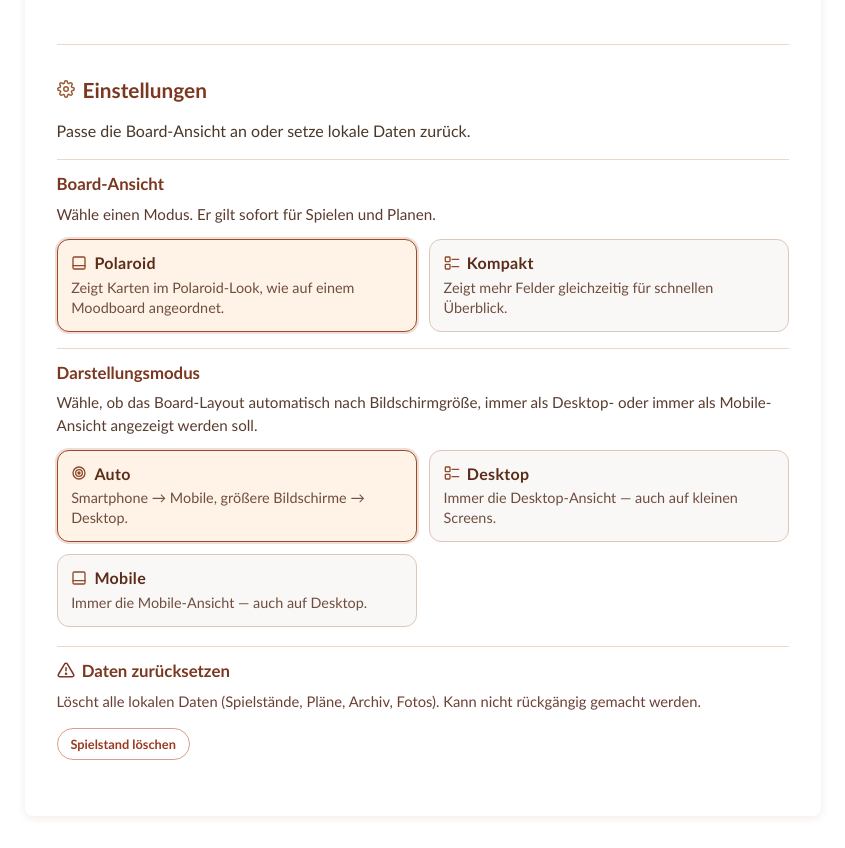
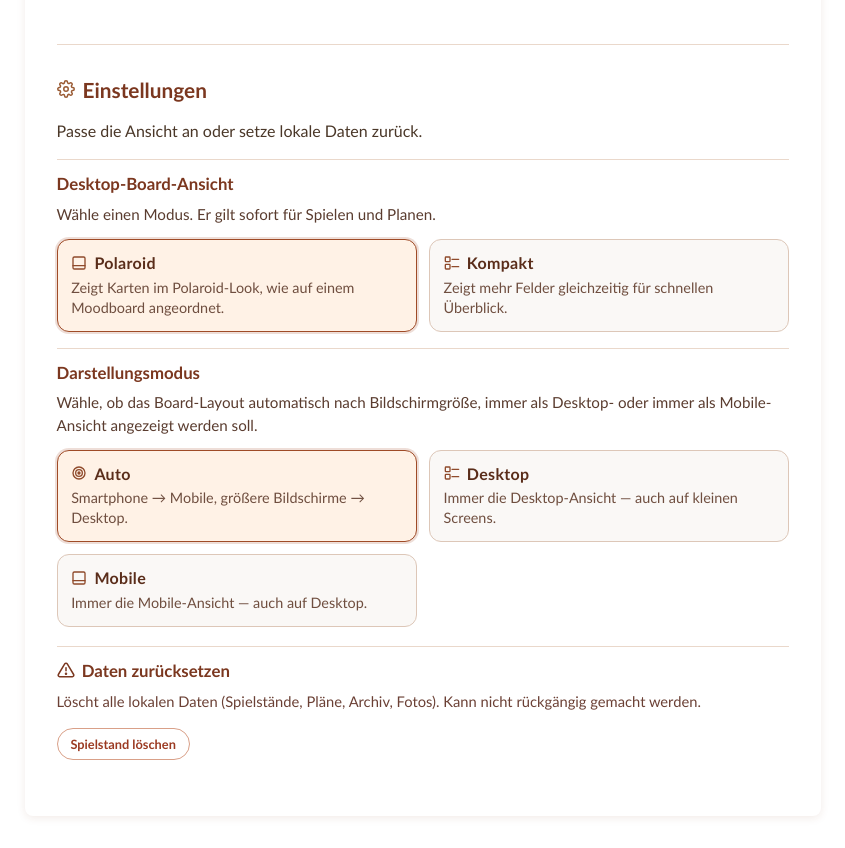
Before and after one commit to flingoflux/knitting-quarterly-bingo, an Angular app: page /how-it-works in a window 1280 px wide. Shown: the part 1042-1890 px from the top of the page, without its empty margins (217-1062 px from the left). Built offline with nearby package versions, Linux system fonts and the light colour scheme.

Commit message:
fix: update text for clarity in HowItWorksComponent settings section

```diff
--- a/src/app/features/start-page/presentation/pages/how-it-works.component.ts
+++ b/src/app/features/start-page/presentation/pages/how-it-works.component.ts
@@ -93,10 +93,10 @@ import { LayoutModeService } from '../../../../shared/utils/layout-mode.service'
         <section id="settings" class="section settings-section" aria-labelledby="howto-settings-title">
           <h2 id="howto-settings-title" class="section-title"><kq-icon name="settings-feather" [size]="18"/>Einstellungen</h2>
           <p class="settings-intro">
-            Passe die Board-Ansicht an oder setze lokale Daten zurück.
+            Passe die Ansicht an oder setze lokale Daten zurück.
           </p>
           <div class="settings-subsection board-view-subsection">
-            <h3>Board-Ansicht</h3>
+            <h3>Desktop-Board-Ansicht</h3>
             <p class="view-mode-note">
               Wähle einen Modus. Er gilt sofort für Spielen und Planen.
             </p>
```
